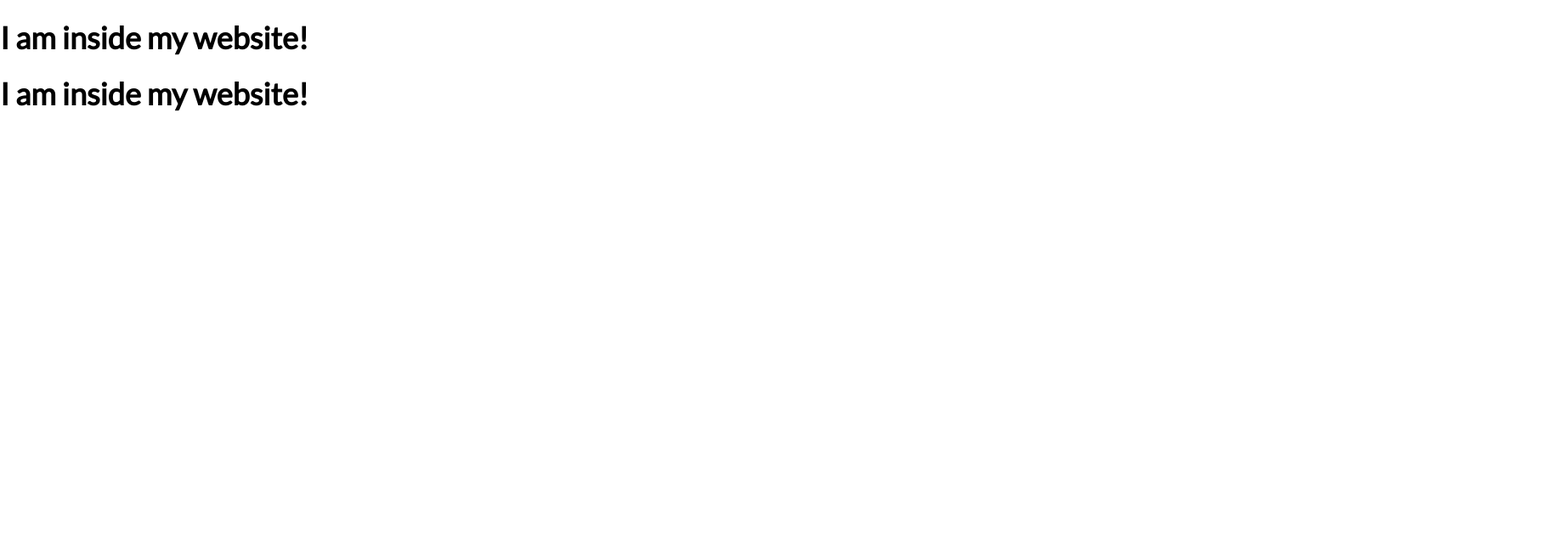
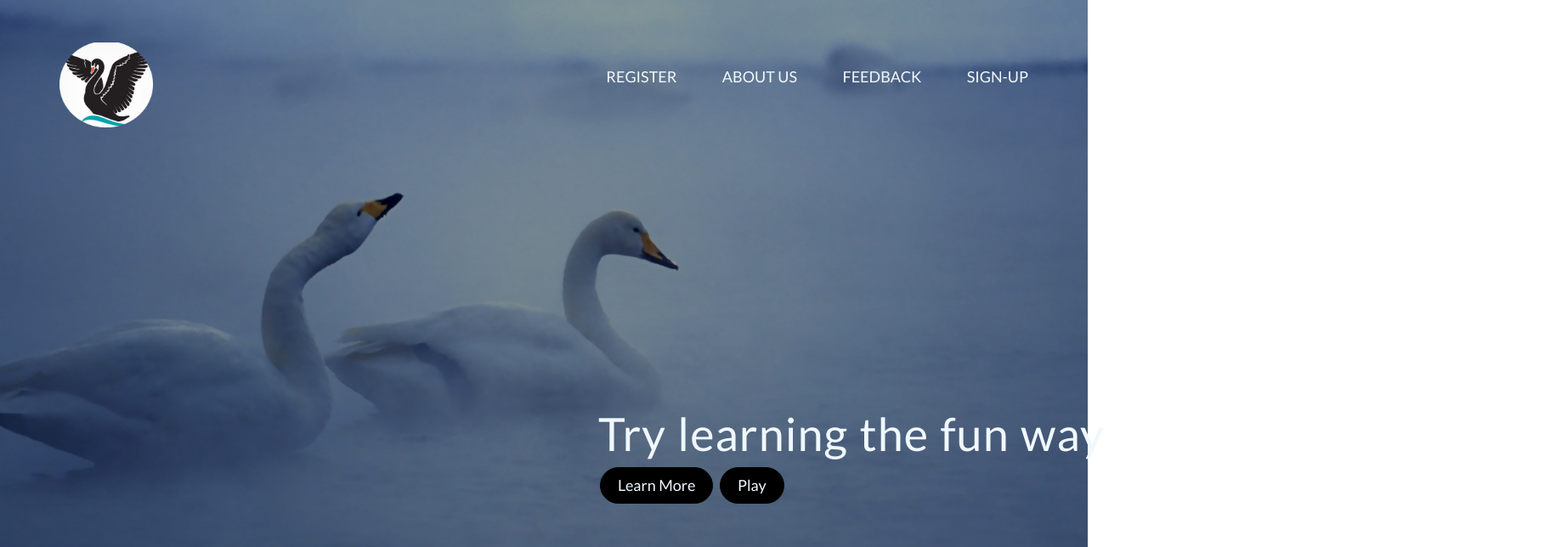
Before and after one commit to Sulaiman96/EducationalWebApp, a plain HTML site: page index.html in a window 1280 px wide. Shown: the top 644 px of the page at 85% size, 1844 px wide, since content can reach past the window. Drawn offline with Linux system fonts and the light colour scheme.

Commit message:
Created the header page

```diff
--- a/index.html
+++ b/index.html
@@ -7,12 +7,29 @@
         <link rel="stylesheet" type="text/css" href="resources/css/normalize.css">
         <link rel="stylesheet" type="text/css" href="resources/css/grid.css">
         <link rel="stylesheet" type="text/css" href="resources/css/style.css">
-        <title> BrainSpark </title>
+        <title> Swan Academics </title>
     </head>
 
     <body>
-        <h1>I am inside my website!</h1>
-        <h1>I am inside my website!</h1>
+        <!--Header will have everything in our landing page (Image background one)-->
+        <header>
+            <nav>
+                <div class="row">
+                    <img src="resources/css/img/logo.png" alt="Swan Academics Logo" class="logo">
+                    <ul class="navigation">
+                        <li><a href="#">Register</a></li>
+                        <li><a href="#">About Us</a></li>
+                        <li><a href="#">Feedback</a></li>
+                        <li><a href="#">Sign-Up</a></li>
+                    </ul>
+                </div>
+            </nav>
+            <div class="hero-text-box">
+                <h1>Try learning the fun way</h1>
+                <a class= "button filled-button" href="#">Learn More</a>
+                <a class= "button filled-button" href="#">Play</a>
+            </div>
+        </header>
     </body>
 
 </html>
--- a/resources/css/style.css
+++ b/resources/css/style.css
@@ -6,7 +6,7 @@
 
 /* This sets the background colour, font colour, font style (weight and size).
 - The font-family picks 'lato' first and if the website is unable to load that font style then it goes to Arial and then san-serif as our default.
-- Because this is common amonst all field we will declare it in here and anything specific can be delcayred/set later on.
+- Because this is common amonst all field we will declare it in here and anything specific can be delcared/set later on.
 - The 'optimizeLegibility' emphasizes legibility over rendering speed and geometric precision. */
 html {
     background colour: #8d8d8d;
@@ -16,3 +16,95 @@ html {
     font-size: 18px;
     text-rendering: optimizeLegibility;
 }
+/* this will keep the text centred in the way we want */
+.row {
+    max-width: 1140px;
+    margin: 0 auto;
+}
+
+/*====================================================================================================*/
+/*=========================================  HEADER  =================================================*/
+/*====================================================================================================*/
+
+header {
+    background-image: linear-gradient(rgba(0,0,0,0.4), rgba(0, 0, 0, 0.5)), url(img/background.jpg);
+    background-size: cover;
+    background-position: center;
+    height: 100vh; /* This makes the image fill up the view, aka full screen */
+}
+
+.hero-text-box{
+    position: absolute;
+    width: 1140px;
+    top: 60%;
+    left: 55%;
+}
+
+h1 {
+    margin: 0;
+    color: aliceblue;
+    font-size: 300%;
+    font-weight: 300;
+    letter-spacing: 1px;
+    word-spacing: 2px;
+}
+
+.logo {
+    height: 100px;
+    width: auto;
+    float: left;
+    margin-top: 50px;
+}
+
+.navigation{
+    float: right;
+    list-style: none;
+}
+
+.navigation li{
+    display: inline-block;
+    margin-left: 50px;
+    margin-top: 80px;
+}
+
+.navigation li a:link,
+.navigation li a:visited{
+    color: aliceblue;
+    text-decoration: none;
+    text-transform: uppercase;
+    font-size: 100%;
+}
+
+.navigation li a:hover,
+.navigation li a:active{
+
+    border-bottom: 3px solid #fff;
+}
+/*====================================================================================================*/
+/*=========================================  BUTTONS  ================================================*/
+/*====================================================================================================*/
+
+/*The things both button have in common are written below and the specific buttons will be done below*/
+.button:link,
+.button:visited{
+    display: inline-block;
+    padding: 10px 20px;
+    font-weight: 300;
+    text-decoration: none;
+    border-radius: 200px;
+    color: aliceblue;
+    margin: 8px 2px;
+}
+
+.filled-button:link,
+.filled-button:visited{
+    background-color: #000;
+    border: 1px solid #000;
+}
+
+.filled-button:hover,
+.filled-button:active{
+    background-color: #fff;
+    border: 1px solid #fff;
+    color: #000;
+}
```
Also changed, not shown: resources/css/img/background.jpg (added), resources/css/img/logo.png (added), 3 other files.
